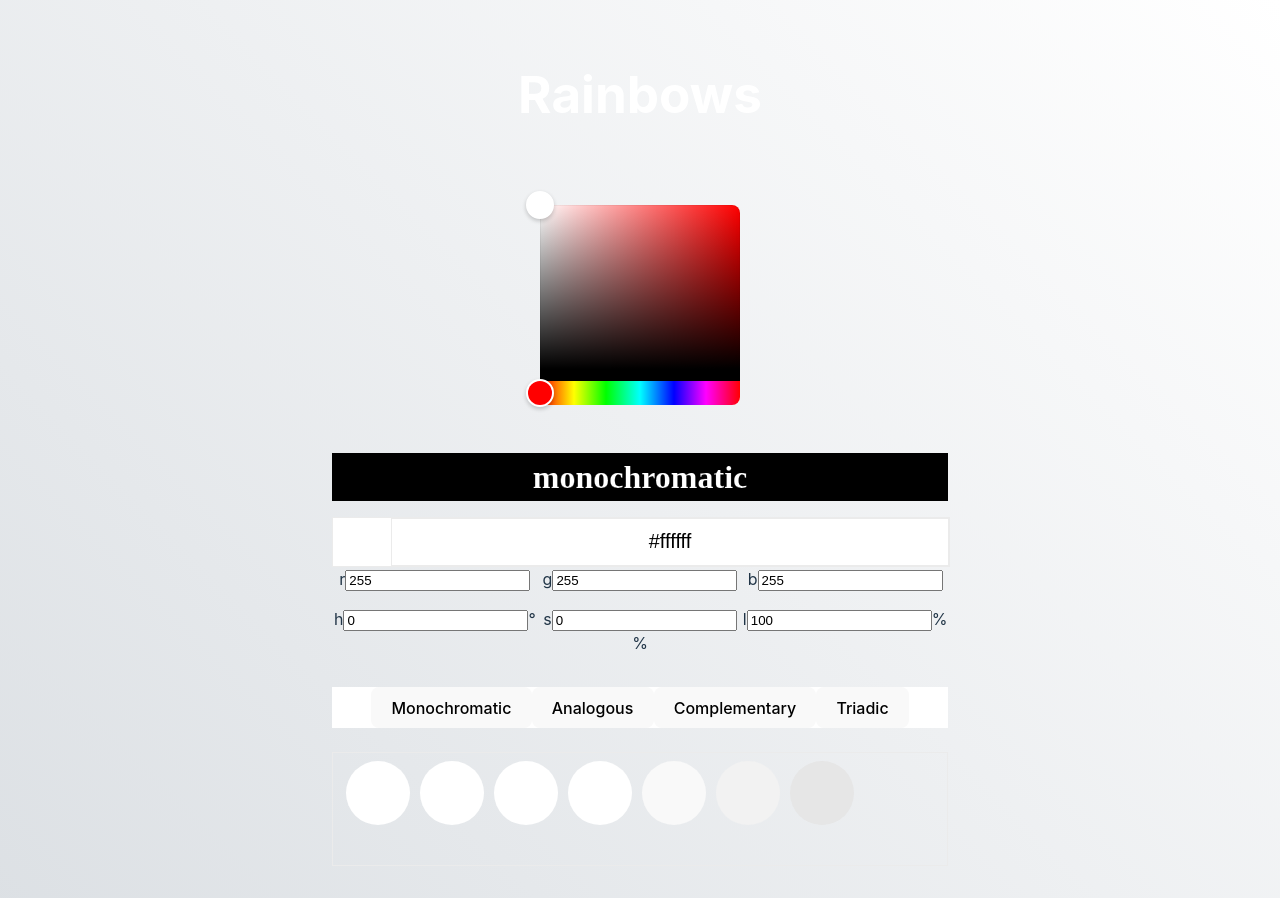
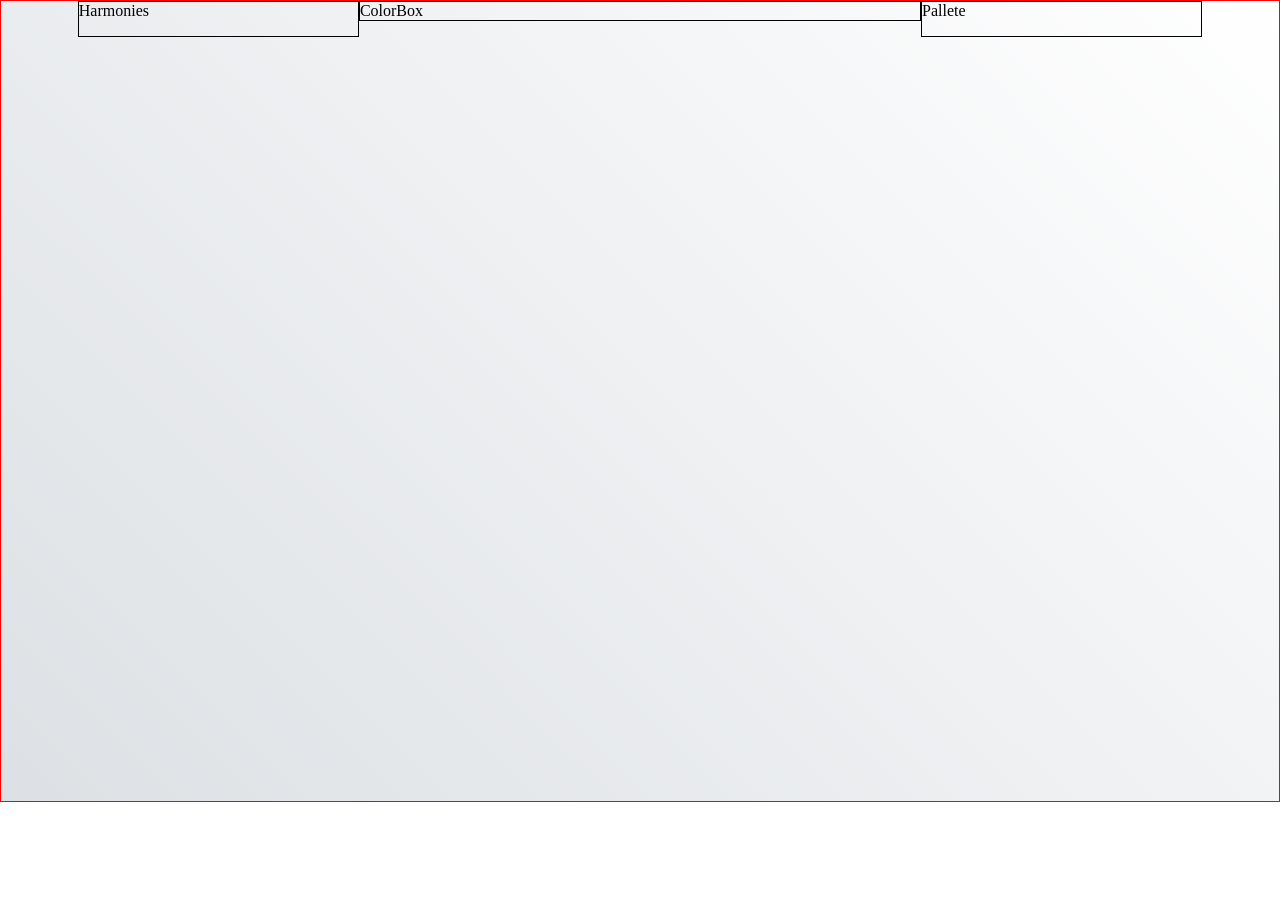
Before and after one commit to rimonaldo/rainbows, a React (Vite) app: page / in a window 1280 px wide. After the commit the page ends 802 px from the top, so only its background shows below. Built offline with nearby package versions, Linux system fonts and the light colour scheme.

Commit message:
main grid areas layout-harmonies,color-box,pallete

```diff
--- a/src/App.tsx
+++ b/src/App.tsx
@@ -6,6 +6,11 @@ import { ColorType } from './types/color'
 import ColorVals from './components/ColorVals'
 import { HexColorPicker } from 'react-colorful'
 import useHarmony from './hooks/useHarmony'
+
+import ColorBox from './layouts/ColorBox'
+import Pallete from './layouts/Pallete'
+import Harmonies from './layouts/Harmonies'
+
 function App() {
    let [color, setColor] = useState<ColorType>(new Color('#ffffff'))
    const [harmonyType, setHarmonyType] = useState('monochromatic')
@@ -25,26 +30,34 @@ function App() {
       const inputValue = +event.target.value
    }
 
+   // return (
+   //    <div className="App" >
+   //       <h1 style={{ color: harmonyType === 'monochromatic' ? harmonyColors[0] : harmonyColors[1] }}>Rainbows</h1>
+   //       {/* <div className="color-box" style={{ background: color?.hex }}> */}
+   //       <div className="color-box">
+   //          <div className="color-container">
+   //             <HexColorPicker color={color.hex} onChange={handleColorChange} />
+   //          </div>
+   //          <h2
+   //             style={{
+   //                color: harmonyType === 'monochromatic' ? harmonyColors[0] : harmonyColors[2] || harmonyColors[1],
+   //             }}
+   //          >
+   //             {harmonyType}
+   //          </h2>
+   //          {/* <input type="range" name="" id="" onChange={ev => handleValueChange(ev)} value={color.hsv.h / 3.6} /> */}
+   //       </div>
+   //       <ColorVals color={color} onChange={ev => handleValueChange(ev)} />
+   //       <Tabs color="#FFFFFF" setTab={(scheme: string) => setHarmonyType(scheme)} />
+   //       <Harmony colors={harmonyColors} />
+   //    </div>
+   // )
+
    return (
-      <div className="App" >
-         <h1 style={{ color: harmonyType === 'monochromatic' ? harmonyColors[0] : harmonyColors[1] }}>Rainbows</h1>
-         {/* <div className="color-box" style={{ background: color?.hex }}> */}
-         <div className="color-box">
-            <div className="color-container">
-               <HexColorPicker color={color.hex} onChange={handleColorChange} />
-            </div>
-            <h2
-               style={{
-                  color: harmonyType === 'monochromatic' ? harmonyColors[0] : harmonyColors[2] || harmonyColors[1],
-               }}
-            >
-               {harmonyType}
-            </h2>
-            {/* <input type="range" name="" id="" onChange={ev => handleValueChange(ev)} value={color.hsv.h / 3.6} /> */}
-         </div>
-         <ColorVals color={color} onChange={ev => handleValueChange(ev)} />
-         <Tabs color="#FFFFFF" setTab={(scheme: string) => setHarmonyType(scheme)} />
-         <Harmony colors={harmonyColors} />
+      <div className="App main-layout-grid">
+         <Harmonies />
+         <ColorBox />
+         <Pallete />
       </div>
    )
 }
--- a/src/layouts/ColorBox.tsx
+++ b/src/layouts/ColorBox.tsx
@@ -2,7 +2,7 @@ import React from 'react'
 
 function ColorBox() {
   return (
-    <div>ColorBox</div>
+    <section className='color-box'>ColorBox</section>
   )
 }
 
--- /dev/null
+++ b/src/layouts/Harmonies.tsx
@@ -0,0 +1,9 @@
+import React from 'react'
+
+function Harmonies() {
+  return (
+    <section className='harmonies'>Harmonies</section>
+  )
+}
+
+export default Harmonies
--- a/src/layouts/Pallete.tsx
+++ b/src/layouts/Pallete.tsx
@@ -2,7 +2,7 @@ import React from 'react'
 
 function Pallete() {
   return (
-    <div>Pallete</div>
+    <section className='pallete'>Pallete</section>
   )
 }
 
--- /dev/null
+++ b/src/styles/base/_base.scss
@@ -0,0 +1,20 @@
+html {
+   // background-image: url(https://cdn.discordapp.com/attachments/1008571091616276541/1063030520281321562/rimonaldo_hq_night_sky_background_with_a_rainbow__realistic_3192ad7a-a546-40a5-b484-1f6865dd51e8.png);
+}
+
+body {
+   background: hsla(210, 13%, 88%, 1);
+   background: linear-gradient(45deg, hsla(210, 13%, 88%, 1) 0%, hsla(0, 0%, 100%, 1) 100%);
+   background: -moz-linear-gradient(45deg, hsla(210, 13%, 88%, 1) 0%, hsla(0, 0%, 100%, 1) 100%);
+   background: -webkit-linear-gradient(45deg, hsla(210, 13%, 88%, 1) 0%, hsla(0, 0%, 100%, 1) 100%);
+   background-size: cover;
+
+   margin: 0;
+   border: 1px red solid;
+   min-height: 100vh;
+   *,
+   *:after,
+   *:before {
+      box-sizing: border-box;
+   }
+}
--- a/src/styles/index.css
+++ /dev/null
@@ -1,70 +0,0 @@
-:root {
-  font-family: Inter, Avenir, Helvetica, Arial, sans-serif;
-  font-size: 16px;
-  line-height: 24px;
-  font-weight: 400;
-
-  color-scheme: light dark;
-  color: rgba(255, 255, 255, 0.87);
-  background-color: #242424;
-
-  font-synthesis: none;
-  text-rendering: optimizeLegibility;
-  -webkit-font-smoothing: antialiased;
-  -moz-osx-font-smoothing: grayscale;
-  -webkit-text-size-adjust: 100%;
-}
-
-a {
-  font-weight: 500;
-  color: #646cff;
-  text-decoration: inherit;
-}
-a:hover {
-  color: #535bf2;
-}
-
-body {
-  margin: 0;
-  display: flex;
-  place-items: center;
-  min-width: 320px;
-  min-height: 100vh;
-}
-
-h1 {
-  font-size: 3.2em;
-  line-height: 1.1;
-}
-
-button {
-  border-radius: 8px;
-  border: 1px solid transparent;
-  padding: 0.6em 1.2em;
-  font-size: 1em;
-  font-weight: 500;
-  font-family: inherit;
-  background-color: #1a1a1a;
-  cursor: pointer;
-  transition: border-color 0.25s;
-}
-button:hover {
-  border-color: #646cff;
-}
-button:focus,
-button:focus-visible {
-  outline: 4px auto -webkit-focus-ring-color;
-}
-
-@media (prefers-color-scheme: light) {
-  :root {
-    color: #213547;
-    background-color: #ffffff;
-  }
-  a:hover {
-    color: #747bff;
-  }
-  button {
-    background-color: #f9f9f9;
-  }
-}
--- /dev/null
+++ b/src/styles/layouts/_grid.scss
@@ -0,0 +1,31 @@
+.main-layout-grid {
+   padding: 0 clamp(6vw, 1rem , 300px);
+   display: grid;
+   grid-template-columns: 1fr 2fr 1fr;
+   grid-template-rows: 0.8fr 1.2fr 1fr;
+   grid-auto-rows: 1fr;
+   gap: 0px 0px;
+   grid-auto-flow: row;
+   grid-template-areas:
+      'harmonies color-box pallete'
+      'harmonies color-box pallete'
+      'harmonies color-box pallete';
+   width: 100%;
+   .layout{
+
+   }
+   .harmonies  {
+      grid-area: harmonies;
+      border: 1px black solid;
+   }
+
+   .color-box {
+      grid-area: color-box;
+      border: 1px black solid;
+   }
+
+   .pallete {
+      grid-area: pallete;
+      border: 1px black solid;
+   }
+}
--- a/src/styles/main.scss
+++ b/src/styles/main.scss
@@ -1,154 +1,9 @@
+// Base
+@import './base/base';
+
+// components
 @import 'color-box';
 @import './components/color-vals';
 
-/* @import './main.scss'; */
-html {
-   // background-image: url(https://cdn.discordapp.com/attachments/1008571091616276541/1063030520281321562/rimonaldo_hq_night_sky_background_with_a_rainbow__realistic_3192ad7a-a546-40a5-b484-1f6865dd51e8.png);
-   background-size: cover;
-   background: hsla(210, 13%, 88%, 1);
-
-   background: linear-gradient(45deg, hsla(210, 13%, 88%, 1) 0%, hsla(0, 0%, 100%, 1) 100%);
-
-   background: -moz-linear-gradient(45deg, hsla(210, 13%, 88%, 1) 0%, hsla(0, 0%, 100%, 1) 100%);
-
-   background: -webkit-linear-gradient(45deg, hsla(210, 13%, 88%, 1) 0%, hsla(0, 0%, 100%, 1) 100%);
-
-}
-
-#root {
-   max-width: 1280px;
-   margin: 0 auto;
-   padding: 2rem;
-   text-align: center;
-}
-
-.logo {
-   height: 6em;
-   padding: 1.5em;
-   will-change: filter;
-}
-.logo:hover {
-   filter: drop-shadow(0 0 2em #646cffaa);
-}
-.logo.react:hover {
-   filter: drop-shadow(0 0 2em #61dafbaa);
-}
-
-@keyframes logo-spin {
-   from {
-      transform: rotate(0deg);
-   }
-   to {
-      transform: rotate(360deg);
-   }
-}
-
-@media (prefers-reduced-motion: no-preference) {
-   a:nth-of-type(2) .logo {
-      animation: logo-spin infinite 20s linear;
-   }
-}
-
-.card {
-   padding: 2em;
-}
-
-.read-the-docs {
-   color: #888;
-}
-
-.harmony {
-   display: flex;
-}
-
-.color {
-   width: 3rem;
-   height: 3rem;
-}
-
-.color-picker {
-   position: relative;
-   display: inline-block;
-}
-
-.color-picker input[type='color'] {
-   position: absolute;
-   top: 0;
-   left: 0;
-   width: 100%;
-   height: 100%;
-   opacity: 0;
-}
-
-//
-
-:root {
-   font-family: Inter, Avenir, Helvetica, Arial, sans-serif;
-   font-size: 16px;
-   line-height: 24px;
-   font-weight: 400;
-
-   color-scheme: light dark;
-   color: rgba(255, 255, 255, 0.87);
-   background-color: #242424;
-
-   font-synthesis: none;
-   text-rendering: optimizeLegibility;
-   -webkit-font-smoothing: antialiased;
-   -moz-osx-font-smoothing: grayscale;
-   -webkit-text-size-adjust: 100%;
-}
-
-a {
-   font-weight: 500;
-   color: #646cff;
-   text-decoration: inherit;
-}
-a:hover {
-   color: #535bf2;
-}
-
-body {
-   margin: 0;
-   display: flex;
-   place-items: center;
-   min-width: 320px;
-   min-height: 100vh;
-}
-
-h1 {
-   font-size: 3.2em;
-   line-height: 1.1;
-}
-
-button {
-   border-radius: 8px;
-   border: 1px solid transparent;
-   padding: 0.6em 1.2em;
-   font-size: 1em;
-   font-weight: 500;
-   font-family: inherit;
-   background-color: #1a1a1a;
-   cursor: pointer;
-   transition: border-color 0.25s;
-}
-button:hover {
-   border-color: #646cff;
-}
-button:focus,
-button:focus-visible {
-   outline: 4px auto -webkit-focus-ring-color;
-}
-
-@media (prefers-color-scheme: light) {
-   :root {
-      color: #213547;
-      background-color: #ffffff;
-   }
-   a:hover {
-      color: #747bff;
-   }
-   button {
-      background-color: #f9f9f9;
-   }
-}
+// Layouts
+@import './layouts/grid';
```
Also changed, not shown: src/layouts/Hero.tsx (deleted, +0 -11 lines), src/layouts/TryExample.tsx (added, +9 -0 lines), src/styles/_rest.scss (added, +114 -0 lines), src/styles/App.css (added).
